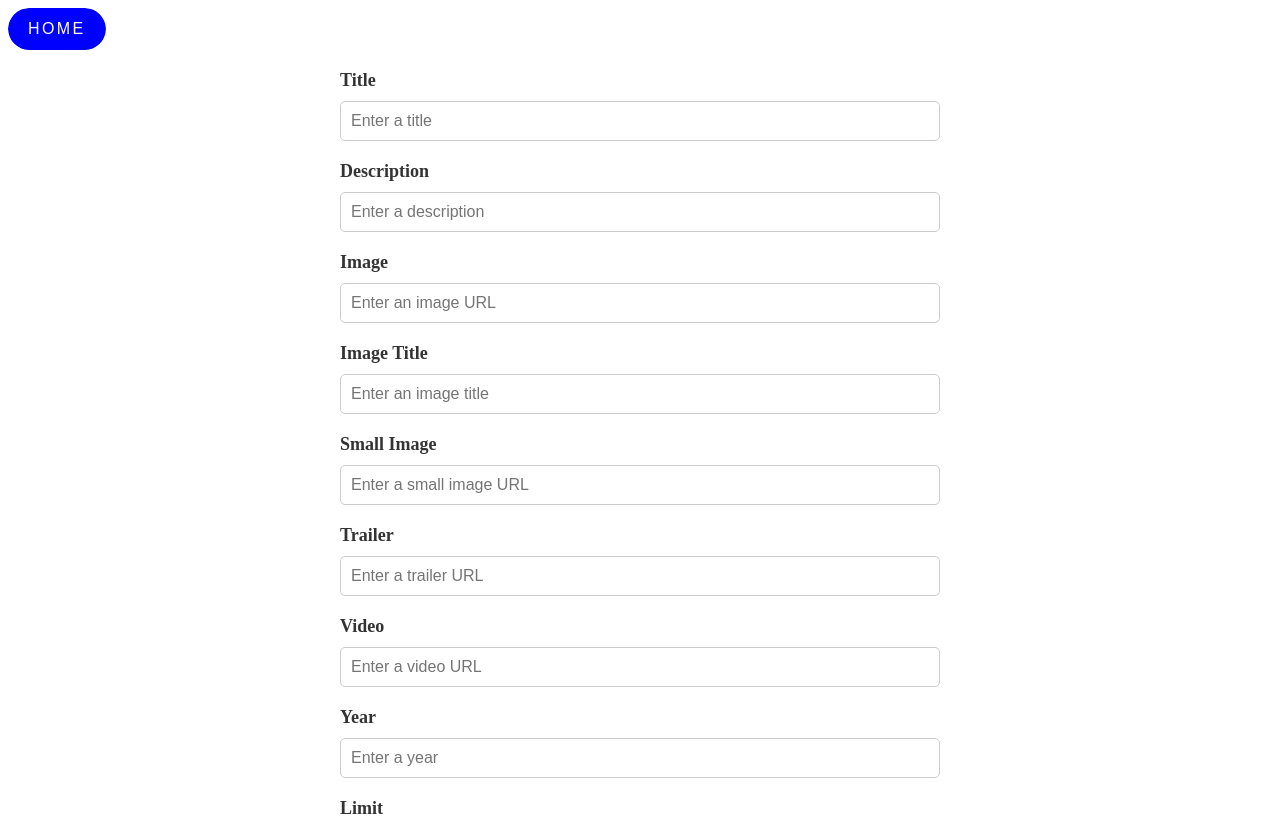
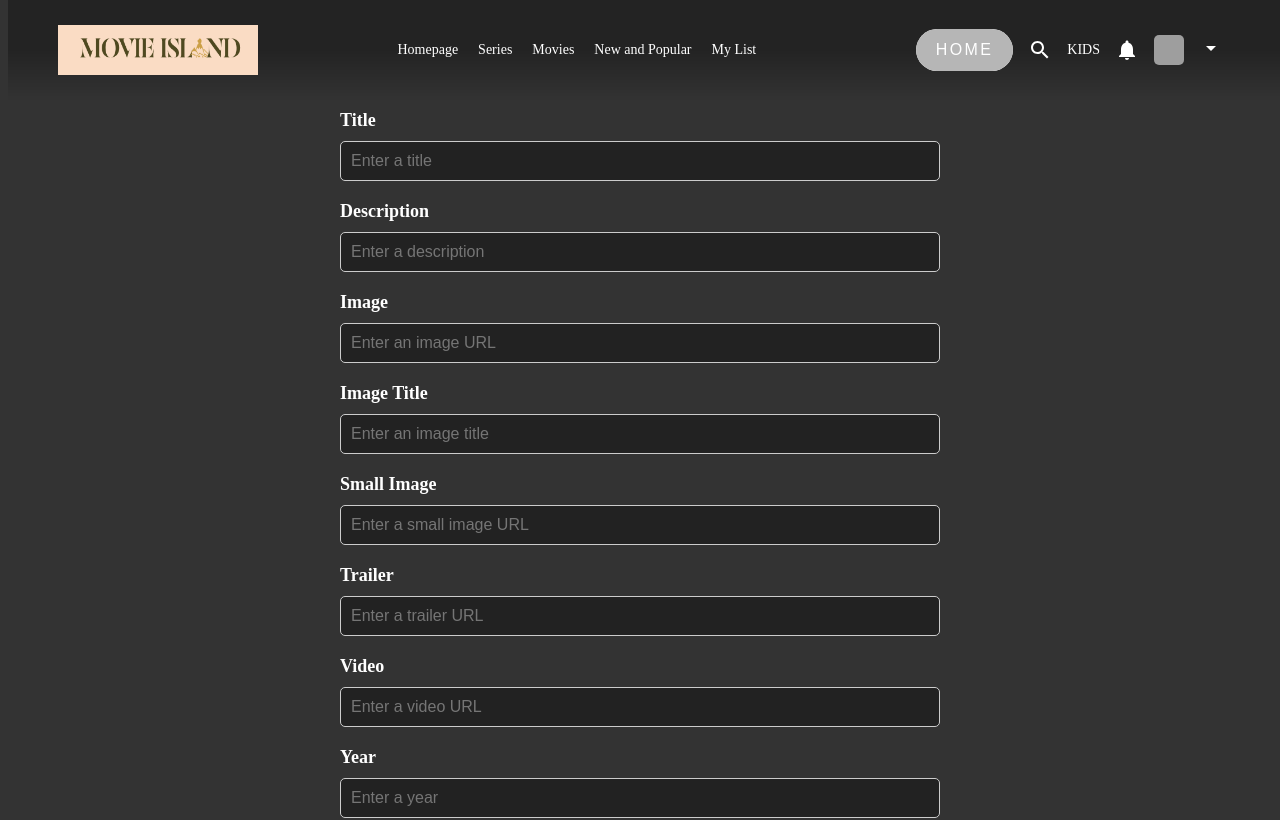
Before and after one commit to lpdancona/movie-island, a React (Create React App) app in the folder movie-react/: page /movies in a window 1280 px wide. Shown: the top 820 px of the page. Built offline with nearby package versions, Linux system fonts and the light colour scheme; grey boxes are pictures that could not be loaded.

Commit message:
styled create movie page

```diff
--- a/movie-react/src/components/create-movie/NewMovie.jsx
+++ b/movie-react/src/components/create-movie/NewMovie.jsx
@@ -2,6 +2,8 @@ import React, { useState } from "react";
 import "./newMovie.scss";
 import axios from "axios";
 import { Link } from "react-router-dom";
+import { ArrowDropDown, Notifications, Search } from "@material-ui/icons";
+import logo from "../../assets/logo.png";
 const NewMovie = () => {
   const [title, setTitle] = useState("");
   const [desc, setDesc] = useState("");
@@ -40,9 +42,43 @@ const NewMovie = () => {
 
   return (
     <div>
-      <Link to="/">
-        <button className="home-button">Home</button>
-      </Link>
+      <div className="navbar">
+        <div className="container">
+          <img className="page-logo" src={logo} alt="" />
+          <div className="left">
+            <Link to="/" className="link">
+              <span>Homepage</span>
+            </Link>
+            <Link to="/series" className="link">
+              <span>Series</span>
+            </Link>
+            <Link to="/movie" className="link">
+              <span>Movies</span>
+            </Link>
+            <span>New and Popular</span>
+            <span>My List</span>
+          </div>
+          <div className="right">
+            <Link to="/">
+              <button className="new-movie-button">Home</button>
+            </Link>
+            <Search className="icon" />
+            <span>KIDS</span>
+            <Notifications className="icon" />
+            <img
+              src="https://images.pexels.com/photos/6899260/pexels-photo-6899260.jpeg?auto=compress&cs=tinysrgb&dpr=2&w=500"
+              alt=""
+            />
+            <div className="profile">
+              <ArrowDropDown className="icon" />
+              <div className="options">
+                <span>Settings</span>
+                <span>Logout</span>
+              </div>
+            </div>
+          </div>
+        </div>
+      </div>
       <form onSubmit={handleSubmit}>
         <label>Title</label>
         <input
--- a/movie-react/src/components/create-movie/newMovie.scss
+++ b/movie-react/src/components/create-movie/newMovie.scss
@@ -1,14 +1,22 @@
+/* Dark theme styling */
+body {
+  background-color: #333;
+  color: #fff;
+}
+
 form {
   display: flex;
   flex-direction: column;
   max-width: 600px;
   margin: 0 auto;
+  margin-top: 90px;
+}
 
 label {
   margin-top: 20px;
   font-size: 18px;
   font-weight: bold;
-    color: #333;
+  color: #fff;
 }
 
 input[type="text"],
@@ -19,13 +27,16 @@ form {
   border: 1px solid #ccc;
   border-radius: 5px;
   font-size: 16px;
-    color: #333;
+  color: #fff;
   outline: none;
   transition: border-color 0.3s ease-in-out;
+  background-color: #222;
+}
 
-    &:focus {
+input[type="text"]:focus,
+input[type="number"]:focus,
+textarea:focus {
   border-color: white;
-    }
 }
 
 input[type="checkbox"] {
@@ -37,18 +48,20 @@ form {
   padding: 10px 20px;
   border: none;
   border-radius: 5px;
-    background-color: darkblue;
+  background-color: #1c1c1c;
   color: #fff;
   font-size: 16px;
   font-weight: bold;
   cursor: pointer;
   transition: background-color 0.3s ease-in-out;
   margin-bottom: 30px;
-    &:hover {
-      background-color: blue;
 }
+
+button[type="submit"]:hover {
+  background-color: #444;
 }
-}
+
+/* Dark theme home button */
 .home-button {
   border: none;
   display: inline-block;
@@ -62,33 +75,29 @@ form {
   position: relative;
   overflow: hidden;
   z-index: 1;
-  &:after {
+}
+
+.home-button:after {
   content: "";
   position: absolute;
   bottom: 0;
   left: 0;
   width: 100%;
   height: 100%;
-    background-color: blue;
+  background-color: #1c1c1c;
   border-radius: 10rem;
   z-index: -2;
 }
-  &:before {
+
+.home-button:before {
   content: "";
   position: absolute;
   bottom: 0;
   left: 0;
   width: 0%;
   height: 100%;
-    background-color: darken(blue, 15%);
+  background-color: #111;
   transition: all 0.3s;
   border-radius: 10rem;
   z-index: -1;
 }
-  &:hover:not([disabled]) {
-    color: #fff;
-    &:before {
-      width: 100%;
-    }
-  }
-}
--- a/movie-react/src/components/navbar/Navbar.jsx
+++ b/movie-react/src/components/navbar/Navbar.jsx
@@ -15,14 +15,16 @@ const Navbar = () => {
   return (
     <div className={isScrolled ? "navbar scrolled" : "navbar"}>
       <div className="container">
+        <img className="page-logo" src={logo} alt="" />
         <div className="left">
-          <img className="page-logo" src={logo} alt="" />
-          <span>Homepage</span>
+          <Link to="/" className="link">
+            <span>Homepage</span>
+          </Link>
           <Link to="/series" className="link">
-          <span>Series</span>
+            <span>Series</span>
           </Link>
           <Link to="/movie" className="link">
-          <span>Movies</span>
+            <span>Movies</span>
           </Link>
           <span>New and Popular</span>
           <span>My List</span>
--- a/movie-react/src/components/navbar/navbar.scss
+++ b/movie-react/src/components/navbar/navbar.scss
@@ -1,14 +1,15 @@
 .navbar {
   width: 100%;
   color: white;
+  height: 100px;
   font-size: 14px;
   position: fixed;
   top: 0;
   z-index: 999;
   background: linear-gradient(to top, transparent 0%, rgb(0, 0, 0, 0.3) 50%);
   .page-logo {
-    width: 150px;
-    height: 400px;
+    width: 200px;
+    height: 50px;
   }
   &.scrolled {
     background-color: var(--main-color);
--- a/movie-react/src/pages/home/home.jsx
+++ b/movie-react/src/pages/home/home.jsx
@@ -27,12 +27,12 @@ const Home = ({ type }) => {
     };
     getRandomLists();
   }, [type, genre]);
-
+  console.log(type);
   return (
     <div className="home">
       <Navbar />
       <Featured type={type} />
-      <ApiList />
+      {type === undefined && <ApiList />}
       {lists.map((list) => (
         <List key={list._id} list={list} />
       ))}
```
Lines whose indentation alone changed are shown as unchanged.
